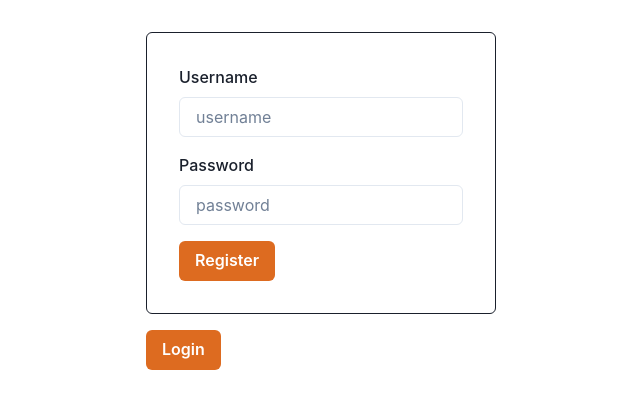
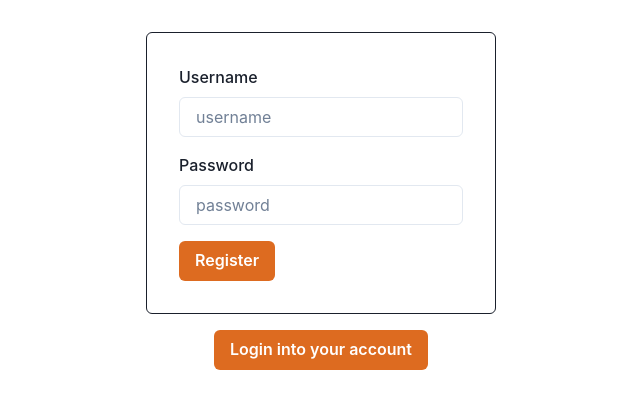
Before and after one commit to larocquedylan/AcroBuzz---Client, a Next.js app: page /register in a window 1280 px wide. Shown: the top 408 px of the page, without its empty margins (319-959 px from the left). Built offline with nearby package versions, Linux system fonts and the light colour scheme.

Commit message:
Add option to login too

```diff
--- a/src/pages/register.tsx
+++ b/src/pages/register.tsx
@@ -1,5 +1,5 @@
 import { Button } from '@chakra-ui/button';
-import { Box } from '@chakra-ui/react';
+import { Box, Center } from '@chakra-ui/react';
 import { Form, Formik } from 'formik';
 import { useRouter } from 'next/router';
 import React from 'react';
@@ -55,11 +55,11 @@ const Register: React.FC<registerProps> = ({}: registerProps) => {
         )}
       </Formik>
       {/* link to login page */}
-      <Box mt={4} mx={`auto`}>
+      <Center mt={4} mx={`auto`}>
         <Button colorScheme='orange' onClick={() => router.push('/login')}>
-          Login
+          Login into your account
         </Button>
-      </Box>
+      </Center>
     </Wrapper>
   );
 };
```
